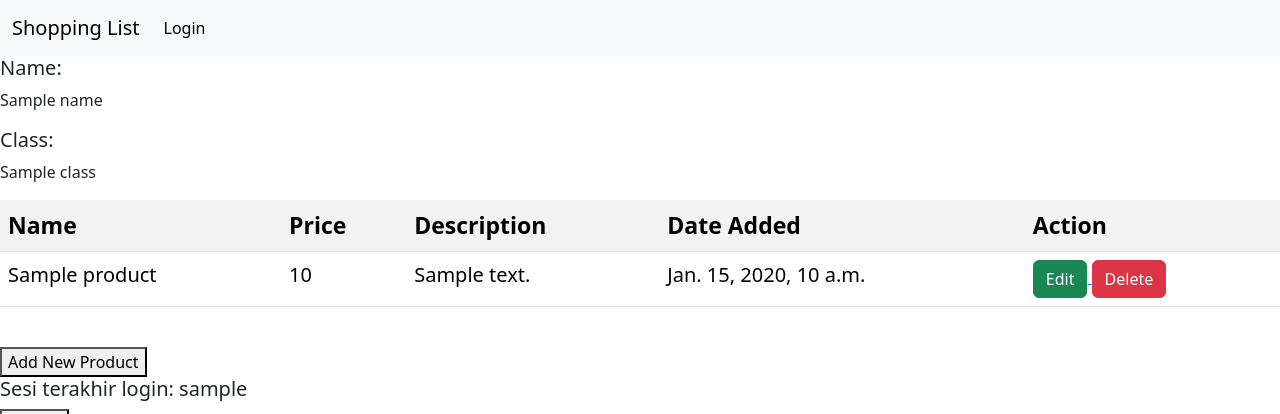
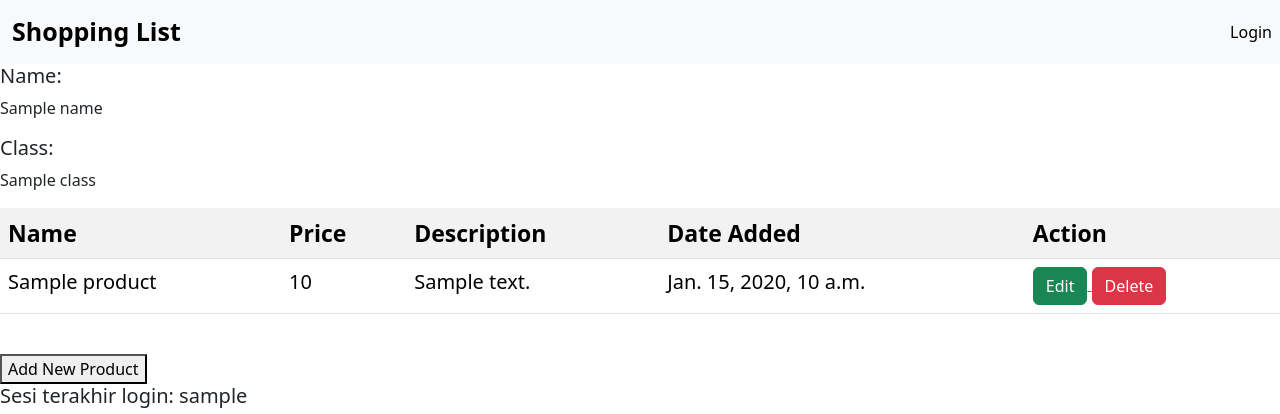
Before and after one commit to InhumanlyInsane/shopping-list, a Django app: template main/templates/main.html in a window 1280 px wide. Shown: the top 414 px of the page. Run offline with Django 4.2, Linux system fonts and the light colour scheme; the template is opened without the code that fills it: most values are stand-ins (such as "Sample title", 1, 10 or a date in 2020).

Commit message:
done with css

```diff
--- a/main/templates/main.html
+++ b/main/templates/main.html
@@ -2,21 +2,7 @@
 
 {% block content %}
 
-    <nav class="navbar navbar-expand-lg bg-body-tertiary">
-        <div class="container-fluid">
-            <a class="navbar-brand" href="#">Shopping List</a>
-            <button class="navbar-toggler" type="button" data-bs-toggle="collapse" data-bs-target="#navbarSupportedContent" aria-controls="navbarSupportedContent" aria-expanded="false" aria-label="Toggle navigation">
-            <span class="navbar-toggler-icon"></span>
-            </button>
-            <div class="collapse navbar-collapse" id="navbarSupportedContent">
-            <ul class="navbar-nav me-auto mb-2 mb-lg-0">
-                <li class="nav-item">
-                <a class="nav-link active" aria-current="page" href="/login">Login</a>
-                </li>
-            </ul>
-            </div>
-        </div>
-        </nav>
+
 
     <h5>Name:</h5>
     <p>{{name}}</p>
--- a/templates/base.html
+++ b/templates/base.html
@@ -13,10 +13,28 @@
         <script src="https://code.jquery.com/jquery-3.6.0.min.js" integrity="sha384-KyZXEAg3QhqLMpG8r+J4jsl5c9zdLKaUk5Ae5f5b1bw6AUn5f5v8FZJoMxm6f5cH1" crossorigin="anonymous"></script>
         <script src="https://cdn.jsdelivr.net/npm/@popperjs/core@2.11.8/dist/umd/popper.min.js" integrity="sha384-I7E8VVD/ismYTF4hNIPjVp/Zjvgyol6VFvRkX/vR+Vc4jQkC+hVqc2pM8ODewa9r" crossorigin="anonymous"></script>
         <script src="https://cdn.jsdelivr.net/npm/bootstrap@5.3.2/dist/js/bootstrap.min.js" integrity="sha384-BBtl+eGJRgqQAUMxJ7pMwbEyER4l1g+O15P+16Ep7Q9Q+zqX6gSbd85u4mG4QzX+" crossorigin="anonymous"></script>
+
+        <nav class="navbar navbar-expand-lg bg-body-tertiary">
+            <div class="container-fluid">
+                <a class="navbar-brand" style="font-size: 25px;"><strong>Shopping List</strong></a>
+                <button class="navbar-toggler" type="button" data-bs-toggle="collapse" data-bs-target="#navbarSupportedContent" aria-controls="navbarSupportedContent" aria-expanded="false" aria-label="Toggle navigation">
+                    <span class="navbar-toggler-icon"></span>
+                </button>
+
+            </div>
+            <div class="collapse navbar-collapse d-flex justify-content-end" id="navbarSupportedContent">
+                <ul class="navbar-nav me-auto mb-2 mb-lg-0">
+                    <li class="nav-item">
+                        <a class="nav-link active" aria-current="page" href="/login">Login</a>
+                    </li>
+                </ul>
+            </nav>
+
     </head>
 
     <body>
         {% block content %}
+
         {% endblock content %}
     </body>
 </html>
```
